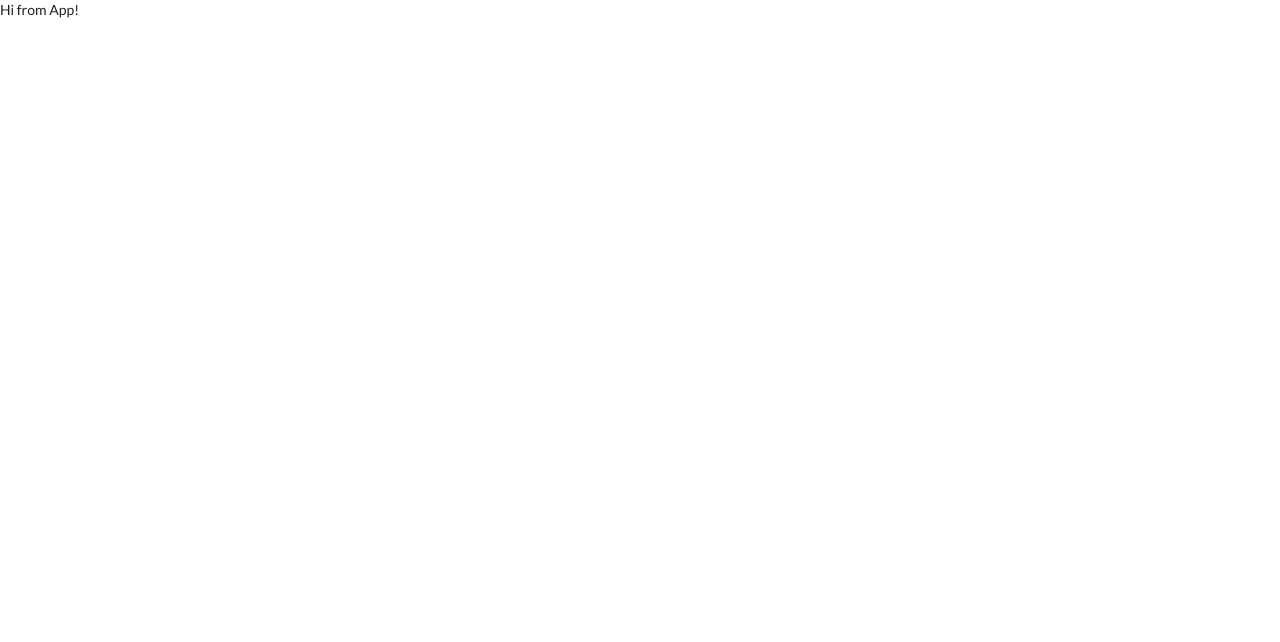
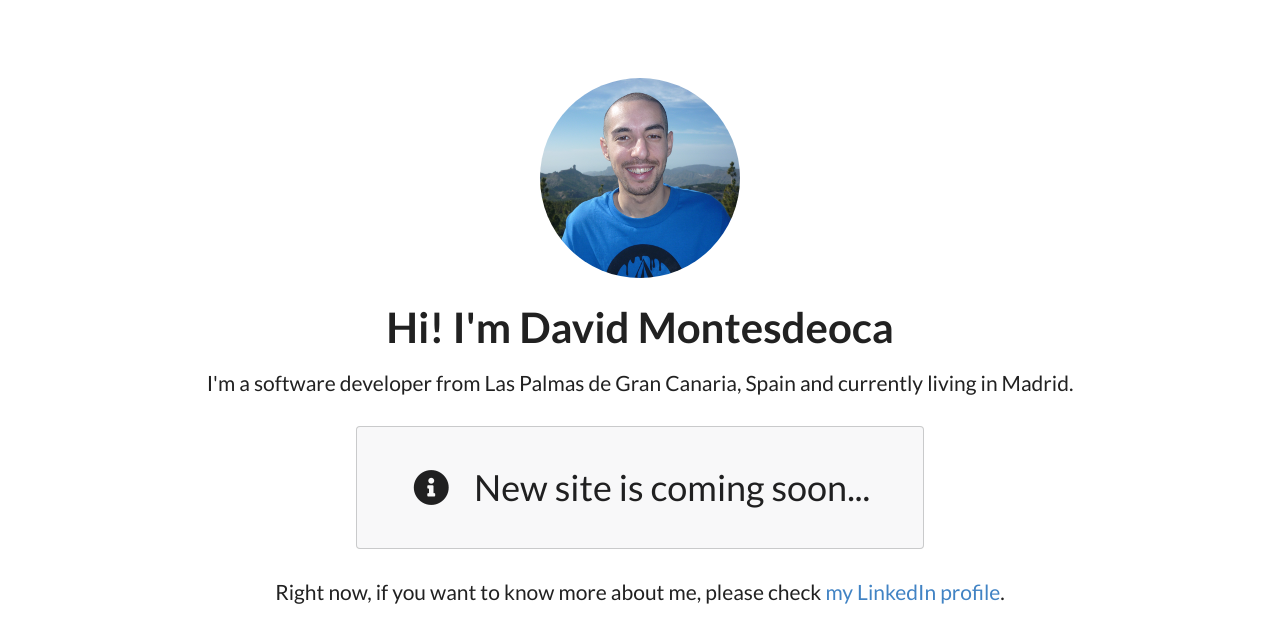
Before and after one commit to backpackerhh/personal-website-react, a React (Create React App) app: page / in a window 1280 px wide. Shown: the top 642 px of the page. Built offline with nearby package versions, Linux system fonts and the light colour scheme.

Commit message:
Add info about site under construction

```diff
--- a/src/components/App.js
+++ b/src/components/App.js
@@ -1,7 +1,45 @@
 import React from "react";
 
 const App = () => {
-  return <div>Hi from App!</div>;
+  return (
+    <div className="ui center aligned container grid" style={{ marginTop: "5%", fontSize: "21px" }}>
+      <div className="row">
+        <picture>
+          <img
+            src="/images/davidmontesdeoca-200.png"
+            alt="David Montesdeoca"
+            className="ui centered circular image"
+          />
+        </picture>
+      </div>
+
+      <div className="row">
+        <header>
+          <h1 className="ui huge header" data-testid="header">
+            Hi! I'm David Montesdeoca
+          </h1>
+          <p>
+            I'm a software developer from Las Palmas de Gran Canaria, Spain and currently living in
+            Madrid.
+          </p>
+        </header>
+      </div>
+
+      <div className="row">
+        <div className="ui massive message">
+          <i className="info circle icon"></i>
+          New site is coming soon...
+        </div>
+      </div>
+
+      <div className="row">
+        <p>
+          Right now, if you want to know more about me, please check{" "}
+          <a href="https://www.linkedin.com/in/backpackerhh">my LinkedIn profile</a>.
+        </p>
+      </div>
+    </div>
+  );
 };
 
 export default App;
```
Also changed, not shown: public/images/davidmontesdeoca-200.png (added), 1 other file (tests, documents, lock files or other folders).
